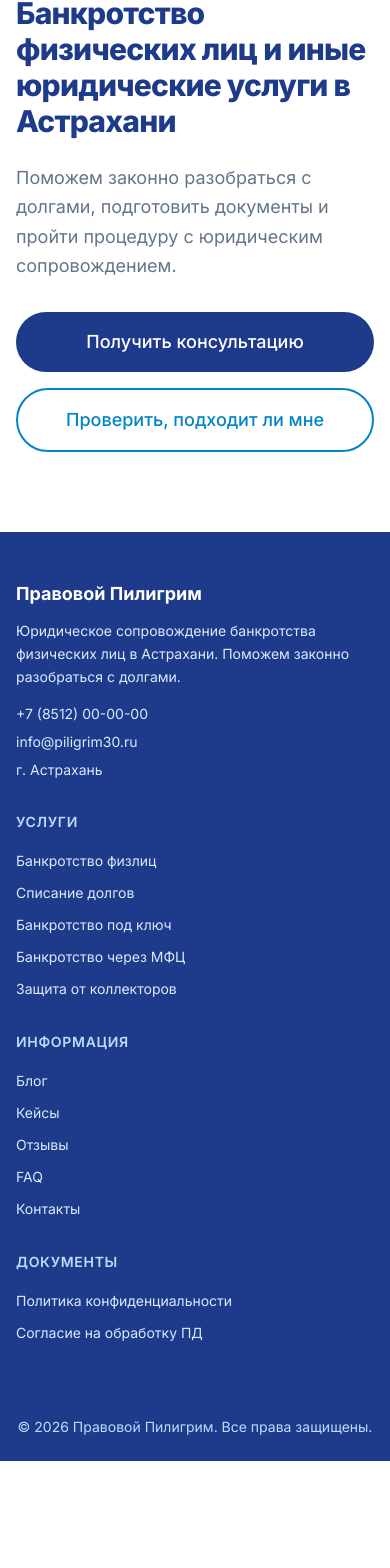
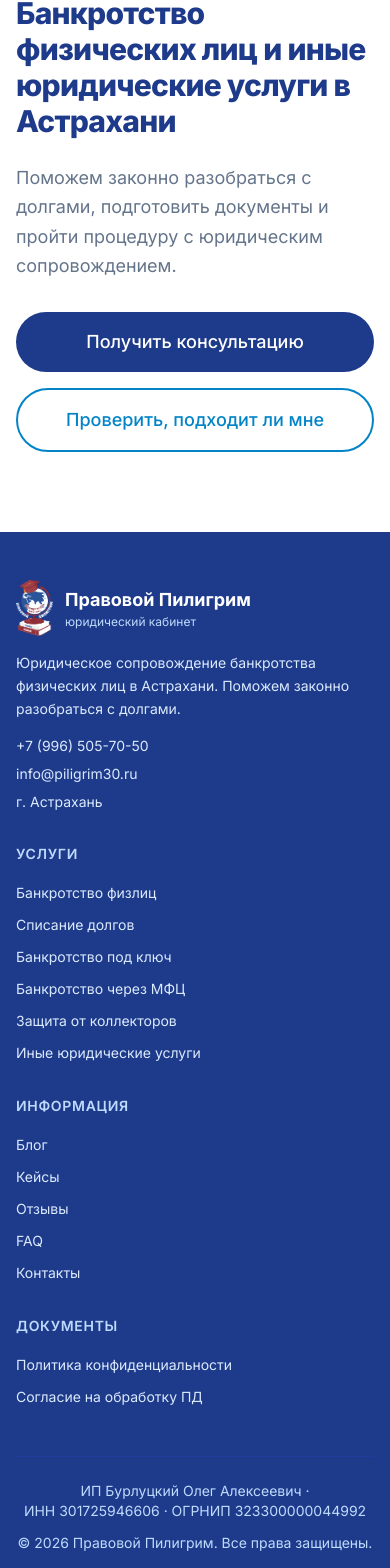
Before and after one commit to Kaymanov/piligrim30, a Next.js app in the folder frontend/: page / in a window 390 px wide. Shown: the part 149-1717 px from the top of the page. Before the commit the page ends 1610 px from the top, so only its background shows below. Built offline with nearby package versions, Linux system fonts and the light colour scheme.

Commit message:
feat(footer): add logo, ИП requisites, phone update, 'иные юридические услуги' link

```diff
--- a/frontend/src/components/layout/Footer.tsx
+++ b/frontend/src/components/layout/Footer.tsx
@@ -1,4 +1,5 @@
 import Link from "next/link";
+import Image from "next/image";
 import { Container } from "@/components/ui/Container";
 
 const SERVICE_LINKS = [
@@ -7,6 +8,7 @@ const SERVICE_LINKS = [
   { label: "Банкротство под ключ", href: "/bankrotstvo-pod-klyuch" },
   { label: "Банкротство через МФЦ", href: "/bankrotstvo-cherez-mfc" },
   { label: "Защита от коллекторов", href: "/kollektory" },
+  { label: "Иные юридические услуги", href: "/services" },
 ];
 
 const INFO_LINKS = [
@@ -29,16 +31,30 @@ export function Footer() {
     <footer className="bg-blue-900 text-white dark:bg-slate-950">
       <Container>
         <div className="grid gap-8 py-12 sm:grid-cols-2 lg:grid-cols-4 lg:py-16">
-          {/* Brand */}
+          {/* Brand + Logo */}
           <div className="sm:col-span-2 lg:col-span-1">
-            <h3 className="text-lg font-bold">Правовой Пилигрим</h3>
-            <p className="mt-3 text-sm leading-relaxed text-blue-100">
+            <div className="flex items-center gap-3">
+              <div className="relative h-14 w-[37px] shrink-0">
+                <Image
+                  src="/images/logo.png"
+                  alt="Правовой Пилигрим"
+                  fill
+                  className="object-contain brightness-110"
+                  sizes="37px"
+                />
+              </div>
+              <div>
+                <h3 className="text-lg font-bold">Правовой Пилигрим</h3>
+                <p className="text-xs text-blue-200">юридический кабинет</p>
+              </div>
+            </div>
+            <p className="mt-4 text-sm leading-relaxed text-blue-100">
               Юридическое сопровождение банкротства физических лиц в Астрахани.
               Поможем законно разобраться с долгами.
             </p>
             <div className="mt-4 space-y-2 text-sm text-blue-100">
-              <a href="tel:+78512000000" className="block hover:text-white">
-                +7 (8512) 00-00-00
+              <a href="tel:+79965057050" className="block hover:text-white">
+                +7 (996) 505-70-50
               </a>
               <a
                 href="mailto:info@piligrim30.ru"
@@ -108,11 +124,15 @@ export function Footer() {
           </div>
         </div>
 
-        {/* Bottom bar */}
+        {/* Bottom bar: requisites + copyright */}
         <div className="border-t border-blue-800/50 py-6">
-          <p className="text-center text-sm text-blue-200">
-            © {currentYear} Правовой Пилигрим. Все права защищены.
-          </p>
+          <div className="flex flex-col items-center gap-3 text-center text-sm text-blue-200">
+            <p>
+              ИП Бурлуцкий Олег Алексеевич &middot; ИНН&nbsp;301725946606
+              &middot; ОГРНИП&nbsp;323300000044992
+            </p>
+            <p>© {currentYear} Правовой Пилигрим. Все права защищены.</p>
+          </div>
         </div>
       </Container>
     </footer>
```
